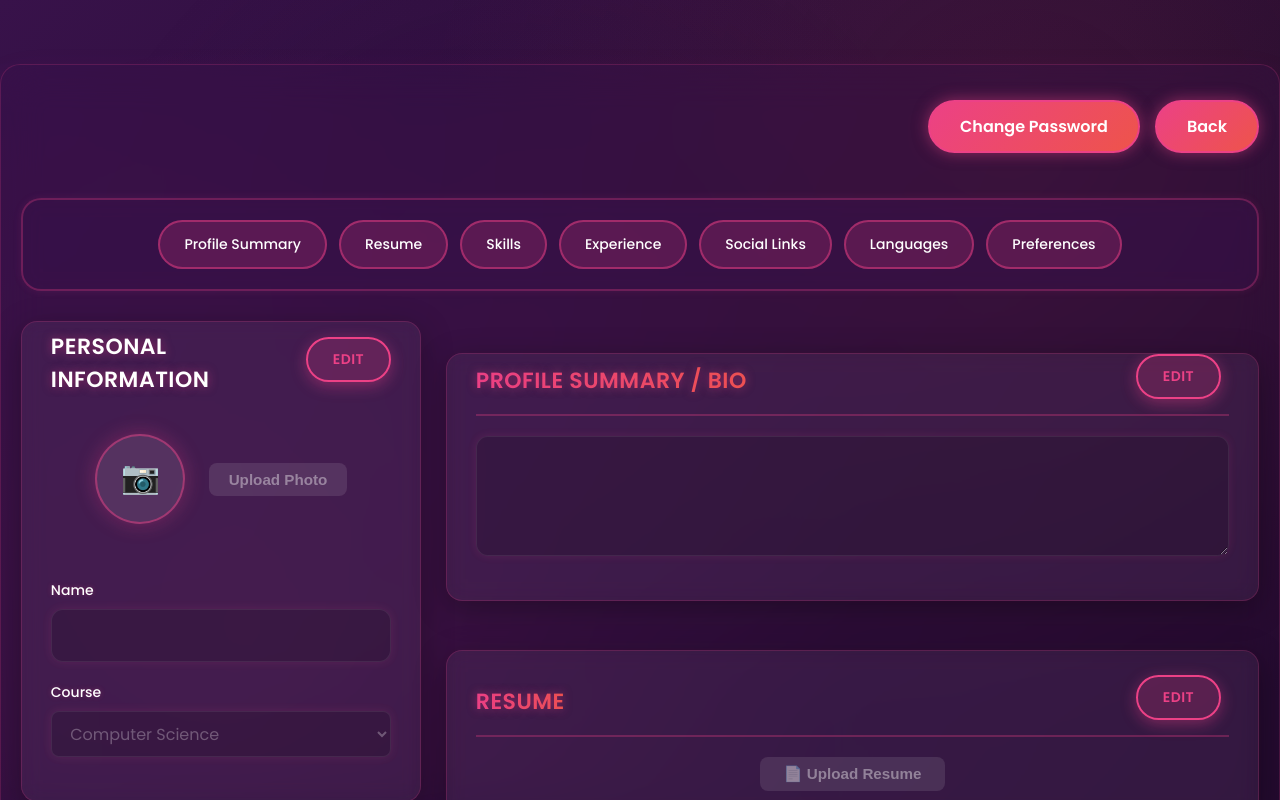
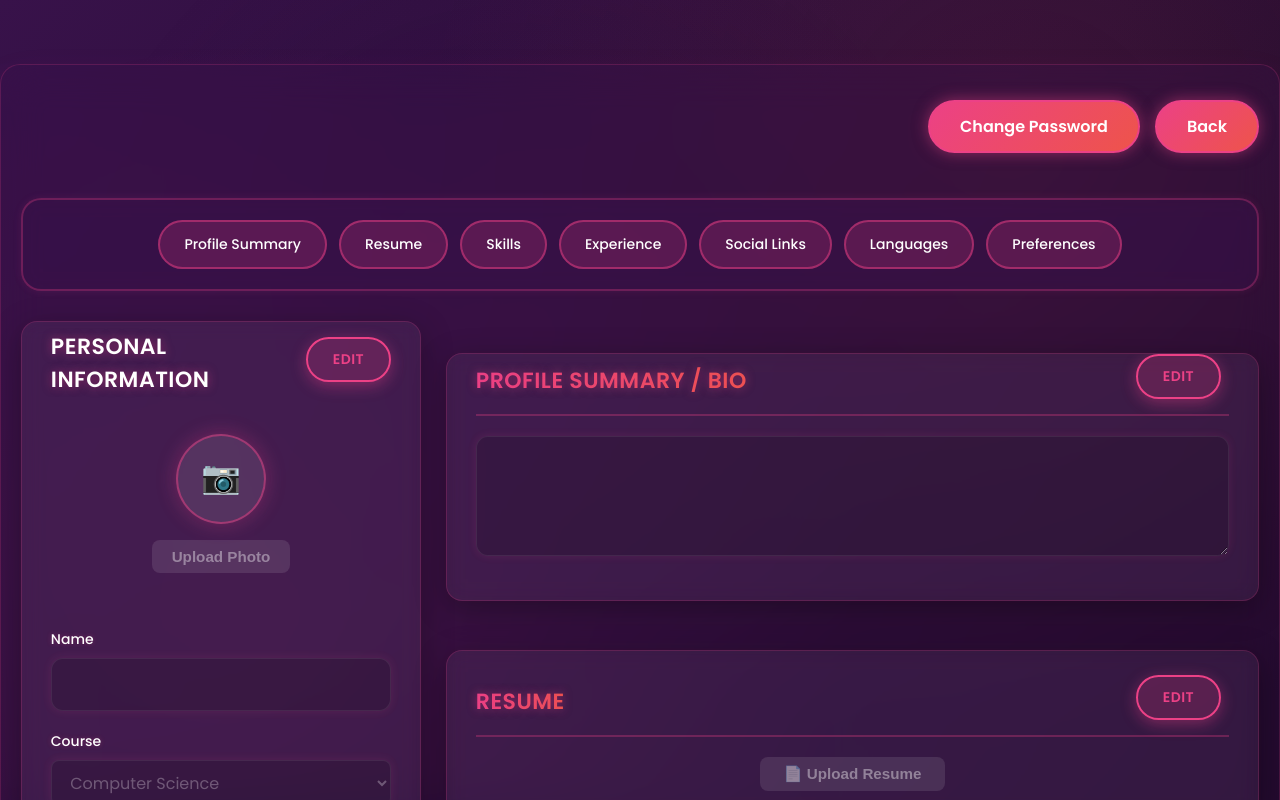
Before and after one commit to vaishnavmore2004/Infosys_Freelancing_Website_Frontend, a React (Create React App) app in the folder frontend/: page /freelancer-profile in a window 1280 px wide. Shown: the top 800 px of the page. Built offline with nearby package versions, Linux system fonts and the light colour scheme.

Commit message:
Recruiter-Profile Upload Photo Button Update 10-10-25

```diff
--- a/frontend/src/components/FreelancerProfile.css
+++ b/frontend/src/components/FreelancerProfile.css
@@ -168,8 +168,9 @@ body, .freelancer-profile {
 
 .profile-photo-container {
   display: flex;
+  flex-direction: column;
   align-items: center;
-  gap: 1.5rem;
+  gap: 1rem;
 }
 
 .profile-photo-placeholder {
```
